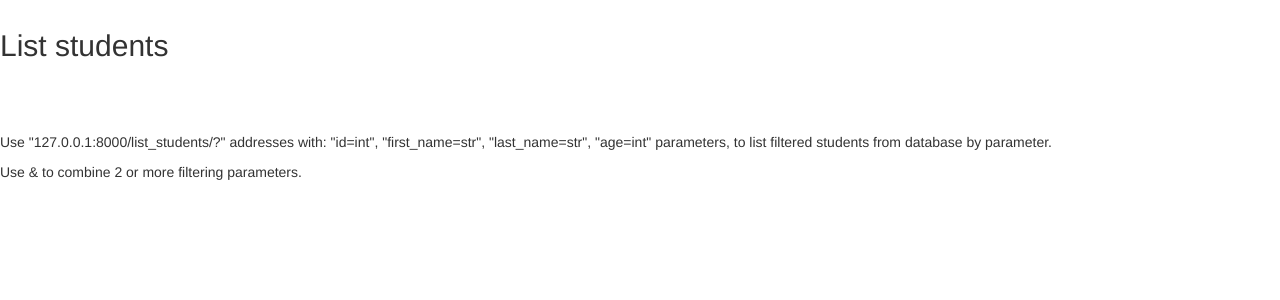
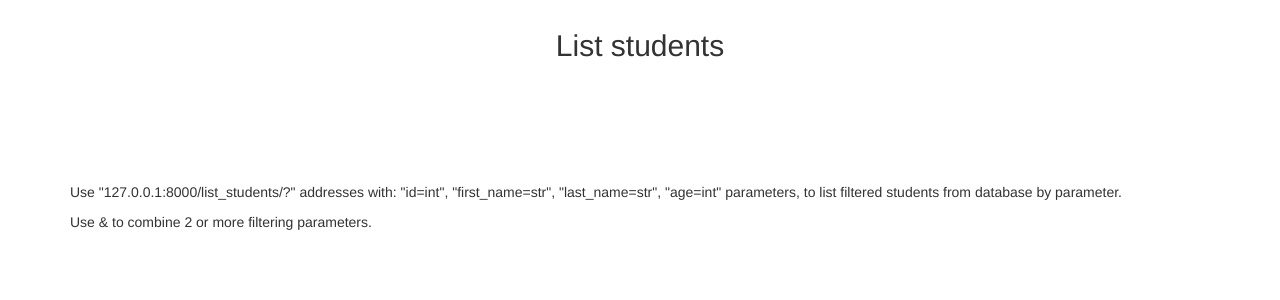
Before and after one commit to MikeFrolov/django_frolov, a Django app: page /list_students/ in a window 1280 px wide. Shown: the part 51-351 px from the top of the page. Run offline with Django 3.2, Linux system fonts and the light colour scheme; data that the repository does not hold is empty; parts of the project's set-up code (start-up, migrations or seed data) failed here and were passed over; some libraries are stand-ins or nearby versions.

Commit message:
redesign <h2> tegs in students/templates files

```diff
--- a/students/templates/create_student_form.html
+++ b/students/templates/create_student_form.html
@@ -3,9 +3,9 @@
         Student creation form
     {% endblock %}
     {% block content %}
-        <h2>Student creation form</h2>
+        <h2 class="container "align="center">Student creation form</h2>
         <br>
-        <form action="/create_student_form/" method="post">
+        <form class="container" action="/create_student_form/" method="post">
             {% csrf_token%}
             <table>
                 {{ form.as_table }}
--- a/students/templates/edit_student_form.html
+++ b/students/templates/edit_student_form.html
@@ -3,7 +3,7 @@
         Edit student form
     {% endblock %}
     {% block content %}
-        <h2>Student edit form</h2>
+        <h2 class="container "align="center">Student edit form</h2>
         <br>
         <form action="{% url 'edit-student-form' student_id %}" method="post">
             {% csrf_token %}
--- a/students/templates/generate_students_form.html
+++ b/students/templates/generate_students_form.html
@@ -3,12 +3,12 @@
         Generate students form
 {% endblock %}
 {% block content %}
-    <h2>Generate student form</h2>
+    <h2 class="container "align="center">Generate student form</h2>
     <br>
-    <form action="/generate_students_form/" method="post">
+    <form class="container" action="/generate_students_form/" method="post">
         {% csrf_token %}
         <table>
-            {{form.as_table }}
+            {{form.as_table}}
         </table>
         <br>
         <input type="submit" value="Submit">
--- a/students/templates/list_filtered_students.html
+++ b/students/templates/list_filtered_students.html
@@ -3,7 +3,7 @@
         List filtered students
     {% endblock %}
     {% block content %}
-        <h2>List filtered students</h2>
+        <h2 class="container "align="center">List filtered students</h2>
         <p></p>
         <ul>
             {% for student in students %}
--- a/students/templates/list_students.html
+++ b/students/templates/list_students.html
@@ -3,8 +3,8 @@
         List students
     {% endblock %}
     {% block content %}
-        <h2>List students</h2>
-        <p></p>
+        <h2 class="container "align="center">List students</h2>
+        <br><br>
         <ul>
             {% for student in students %}
                 <li>
@@ -18,7 +18,7 @@
     {% endblock %}
     {% block footer %}
             <br>
-            <p>Use "127.0.0.1:8000/list_students/?" addresses with: "id=int", "first_name=str", "last_name=str",
+            <p class="container">Use "127.0.0.1:8000/list_students/?" addresses with: "id=int", "first_name=str", "last_name=str",
                 "age=int" parameters, to list filtered students from database by parameter.</p>
-            <p>Use & to combine 2 or more filtering parameters.</p>
+            <p class="container">Use & to combine 2 or more filtering parameters.</p>
     {% endblock %}
```
